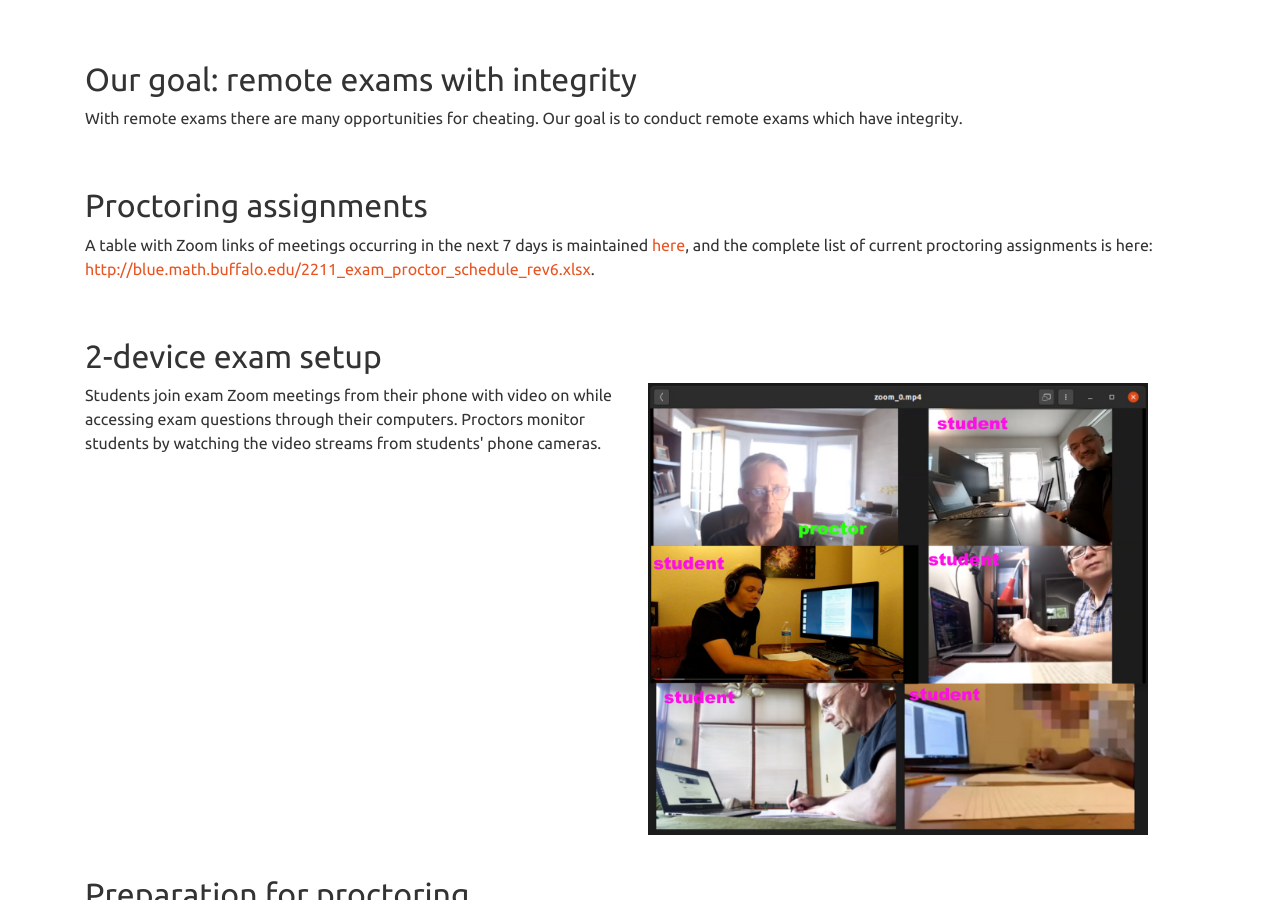
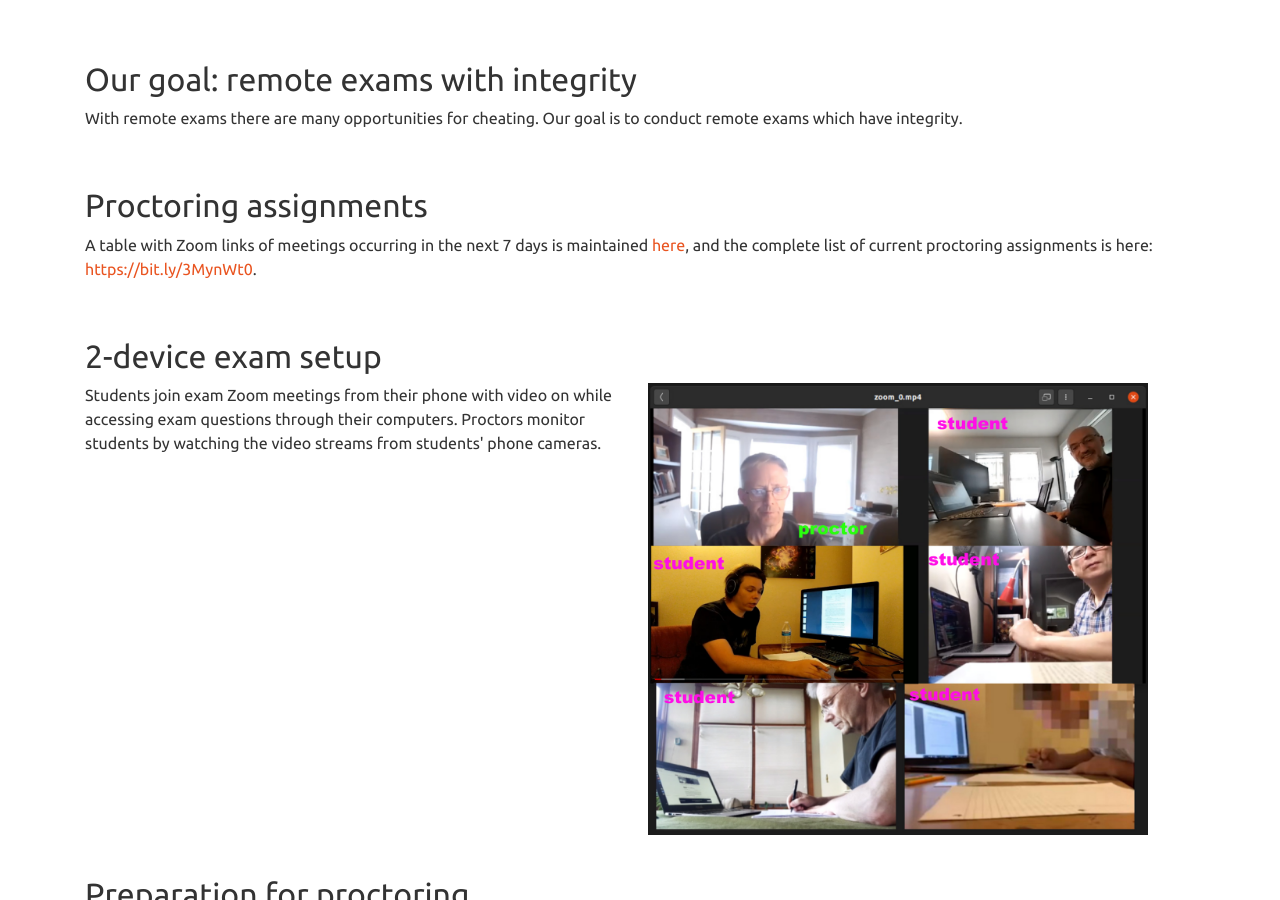
Before and after one commit to ub-math/exam_guides, a Jekyll site: the page built from docs/proctor.md, in a window 1280 px wide and 900 px high, scrolled down 515 px. Built offline with Jekyll 4.4.1, drawn with Linux system fonts in a browser that asks for light colours; part of the change alters nothing that is shown.

Commit message:
Update proctor.md

```diff
--- a/docs/proctor.md
+++ b/docs/proctor.md
@@ -34,7 +34,7 @@ With remote exams there are many opportunities for cheating. Our goal is to cond
 A table with Zoom links of meetings occurring in the next 7 days is maintained
 [here](http://blue.math.buffalo.edu/exams_next_7_days.html){:target="_blank" rel="noopener"},
 and the complete list of current proctoring assignments is here:
-[ http://blue.math.buffalo.edu/2211_exam_proctor_schedule_rev6.xlsx](http://blue.math.buffalo.edu/2211_exam_proctor_schedule_rev6.xlsx){:target="_blank"
+[https://bit.ly/3MynWt0](https://bit.ly/3MynWt0){:target="_blank"
 rel="noopener"}.
 
 
```
